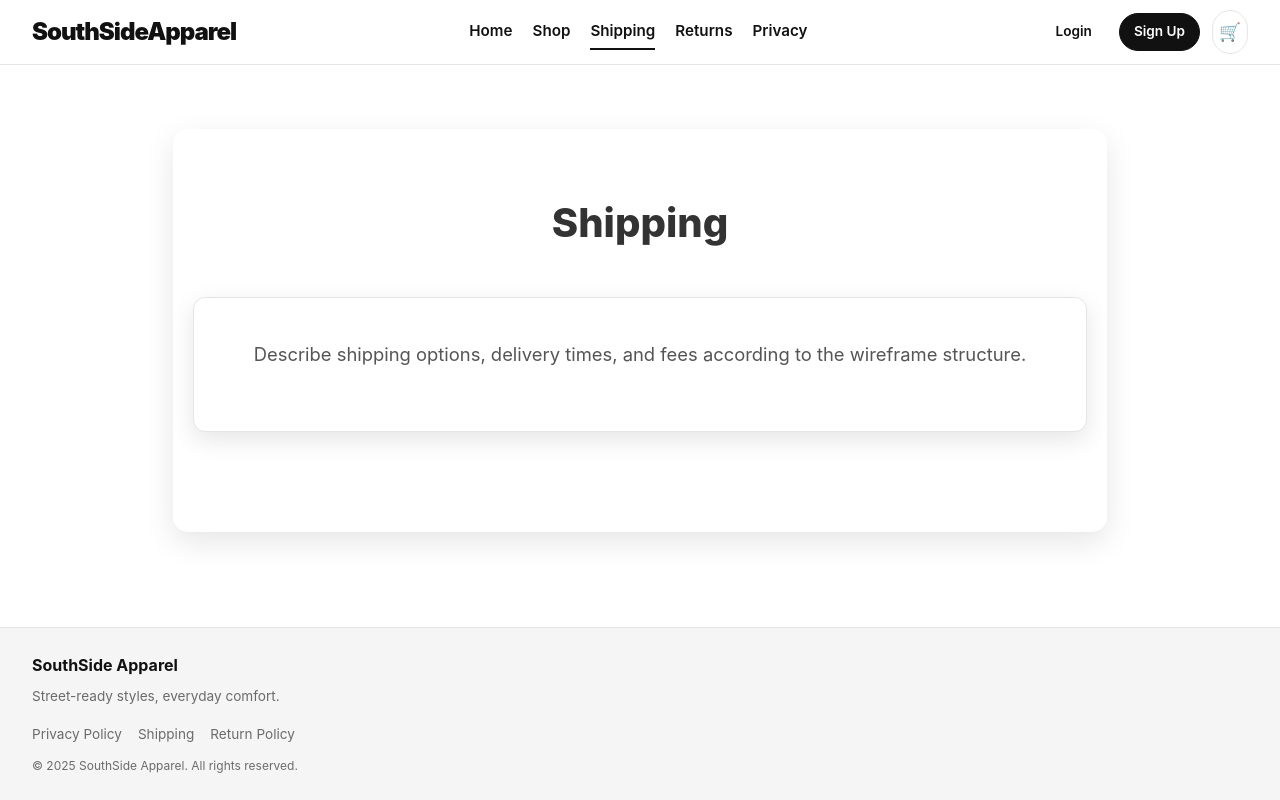
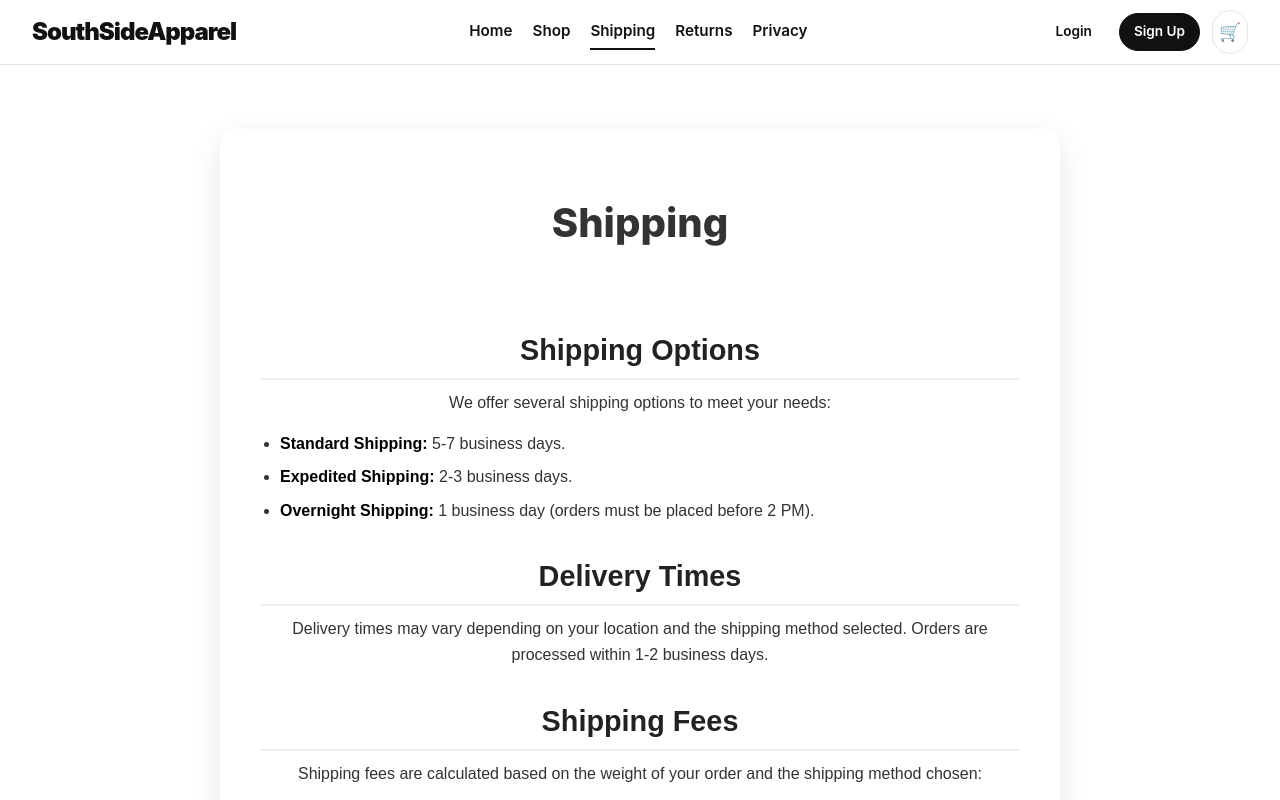
Before and after one commit to aceuda/SouthSide-Project, a React (Create React App) app: page /shipping in a window 1280 px wide. Built offline with nearby package versions, Linux system fonts and the light colour scheme.

Commit message:
Added shipping information and adjusted UI

```diff
--- /dev/null
+++ b/src/css/Shipping.css
@@ -0,0 +1,37 @@
+.shipping-page {
+    max-width: 800px;
+    margin: 0 auto;
+    padding: 20px;
+    font-family: Arial, sans-serif;
+    color: #333;
+    line-height: 1.6;
+}
+
+.shipping-page h2 {
+    margin-top: 30px;
+    margin-bottom: 10px;
+    font-size: 1.8rem;
+    color: #222;
+    border-bottom: 2px solid #f0f0f0;
+    padding-bottom: 5px;
+}
+
+.shipping-page p {
+    margin-bottom: 15px;
+    font-size: 1rem;
+}
+
+.shipping-page ul {
+    list-style-type: disc;
+    margin-left: 20px;
+    margin-bottom: 15px;
+}
+
+.shipping-page li {
+    margin-bottom: 8px;
+    text-align: left;
+}
+
+.shipping-page li strong {
+    color: #000;
+}
--- a/src/pages/ShippingPage.js
+++ b/src/pages/ShippingPage.js
@@ -1,14 +1,44 @@
 import React from "react";
 import Section from "../components/ui/Section";
-import "../css/StaticPages.css";
+import "../css/Shipping.css";
 
 const ShippingPage = () => {
     return (
         <Section title="Shipping">
-            <div className="static-page">
+            <div className="shipping-page">
+                <h2>Shipping Options</h2>
                 <p>
-                    Describe shipping options, delivery times, and fees according to the
-                    wireframe structure.
+                    We offer several shipping options to meet your needs:
+                </p>
+                <ul>
+                    <li><strong>Standard Shipping:</strong> 5-7 business days.</li>
+                    <li><strong>Expedited Shipping:</strong> 2-3 business days.</li>
+                    <li><strong>Overnight Shipping:</strong> 1 business day (orders must be placed before 2 PM).</li>
+                </ul>
+
+                <h2>Delivery Times</h2>
+                <p>
+                    Delivery times may vary depending on your location and the shipping method selected. Orders are processed within 1-2 business days.
+                </p>
+
+                <h2>Shipping Fees</h2>
+                <p>
+                    Shipping fees are calculated based on the weight of your order and the shipping method chosen:
+                </p>
+                <ul>
+                    <li>Standard Shipping: $5.99 (free for orders over $50)</li>
+                    <li>Expedited Shipping: $12.99</li>
+                    <li>Overnight Shipping: $24.99</li>
+                </ul>
+
+                <h2>International Shipping</h2>
+                <p>
+                    We currently offer international shipping to selected countries. Fees and delivery times vary depending on the destination. Customs duties may apply.
+                </p>
+
+                <h2>Tracking Your Order</h2>
+                <p>
+                    Once your order is shipped, you will receive a tracking number via email to monitor your package.
                 </p>
             </div>
         </Section>
```
